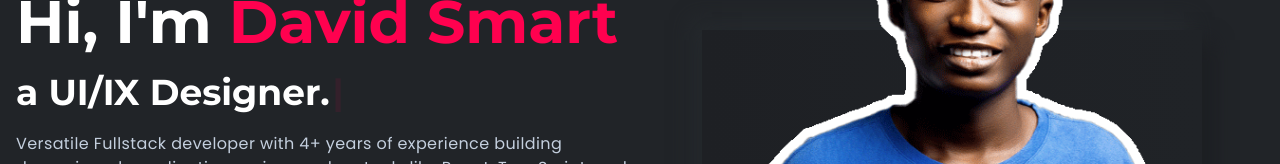
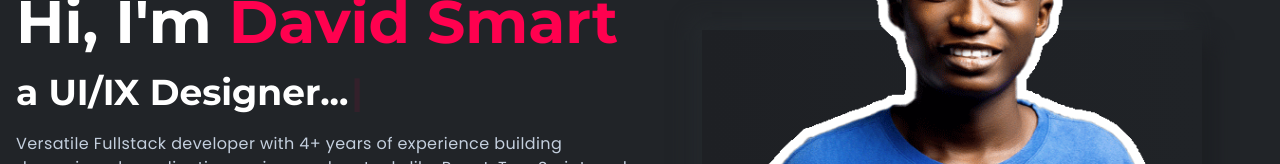
Before and after one commit to davidgraphix/davidsmart-portfolio-react, a React (Create React App) app: page / in a window 1280 px wide. Shown: the part 286-450 px from the top of the page. Built offline with nearby package versions, Linux system fonts and the light colour scheme.

Commit message:
Update LeftBanner.js

```diff
--- a/src/components/banner/LeftBanner.js
+++ b/src/components/banner/LeftBanner.js
@@ -4,7 +4,7 @@ import Media from "./Media";
 
 const LeftBanner = () => {
   const [text] = useTypewriter({
-    words: ["Software Developer.", "FullStack Developer.", "UI/IX Designer."],
+    words: ["Software Developer...", "FullStack Engineer...", "UI/IX Designer..."],
     loop: true,
     typeSpeed: 20,
     deleteSpeed: 10,
```
